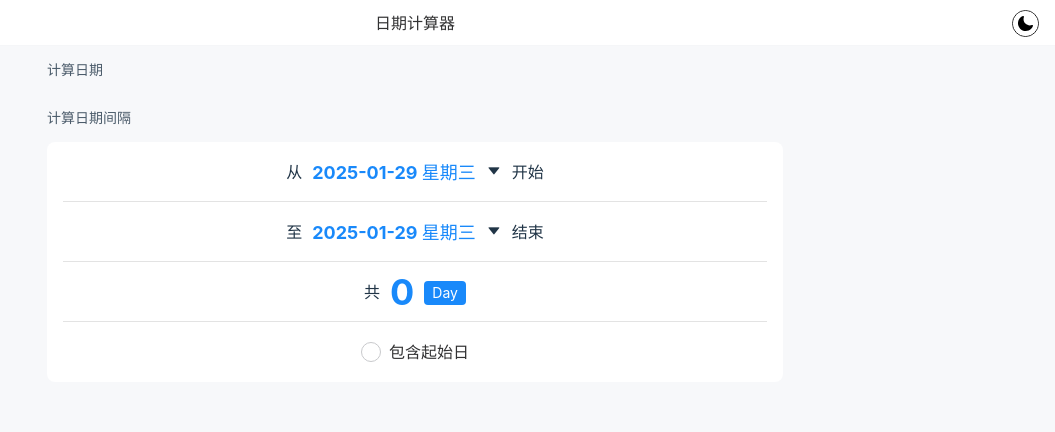
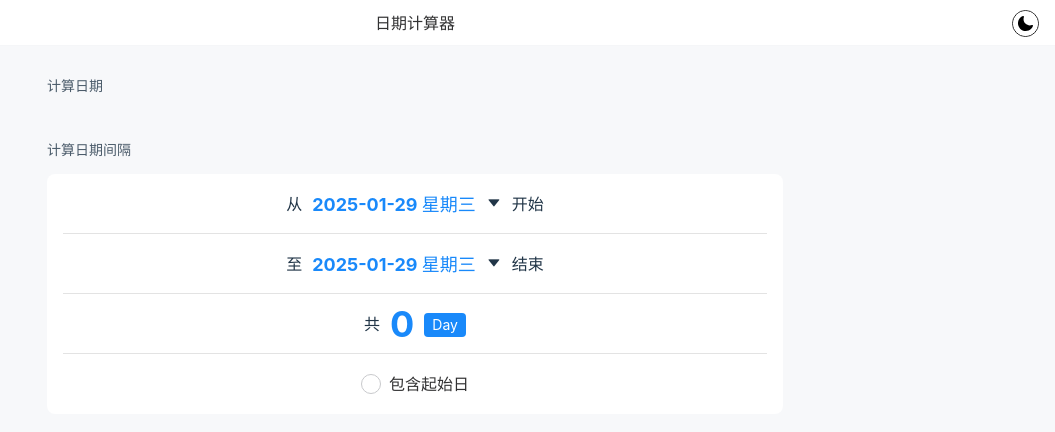
Before and after one commit to JhouXu/toolbox-date-calculator, a Vue app: page / in a window 1280 px wide. Shown: the top 432 px of the page, without its empty margins (225-1280 px from the left). Built offline with nearby package versions, Linux system fonts and the light colour scheme.

Commit message:
style(components): 调整 Card 组件标题内边距

```diff
--- a/src/components/Card.vue
+++ b/src/components/Card.vue
@@ -25,7 +25,7 @@ const props = defineProps({
 <style scoped>
 .card-title {
   margin: 0;
-  padding: 16px;
+  padding: 32px 16px 16px;
   font-size: 14px;
   font-weight: 400;
   line-height: 16px;
```
